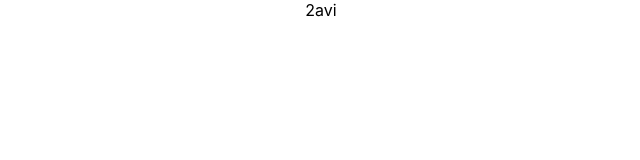
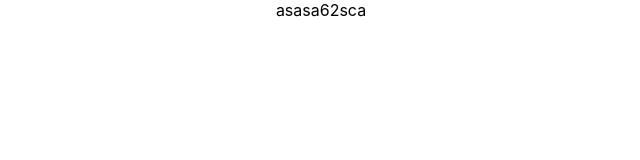
Before and after one commit to Amir-Mangisto/typescript_reactEx, a React (Create React App) app: page / in a window 1280 px wide. Shown: the top 160 px of the page, without its empty margins (319-959 px from the left). Built offline with nearby package versions, Linux system fonts and the light colour scheme.

Commit message:
adding interface

```diff
--- a/src/Components/Home/Home.tsx
+++ b/src/Components/Home/Home.tsx
@@ -1,6 +1,10 @@
 import React from "react";
+import {User} from "../../models/IUser/IUser";
+
 
 export default function Home() {
+    let muUser:User ={firstName:"asasa",lastName:"sca",age:62};
+
   let age: number;
   let myName: string;
   let isInClass: boolean;
@@ -76,9 +80,9 @@ export default function Home() {
     return min + myName;
   };
   //15
-  const GetNameAndNames = (oneName:string,...allNames:string[]):string=>{
+//   const GetNameAndNames = (oneName:string,...allNames:string[]):string=>{
 
-  }
+//   }
 
   return (
     <div>
@@ -90,7 +94,8 @@ export default function Home() {
       {/* {GetTeacherAndStudent("tal","ben","matan")} */}
       {/* {GetDetails("lola",undefined,50,"xsasa","acc","sdacsa")} */}
       {/* {GetNumbers(100, 400, 80, 800)} */}
-      {NameAndNumber("avi",15,2,3)}
+      {/* {NameAndNumber("avi",15,2,3)} */}
+      {muUser.firstName + muUser.age + muUser.lastName}
     </div>
   );
 }
--- /dev/null
+++ b/src/models/IUser/IUser.ts
@@ -0,0 +1,5 @@
+export interface User{
+     firstName:string;
+     lastName:string;
+     age:number;
+}
```
